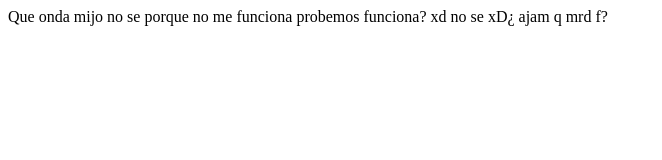
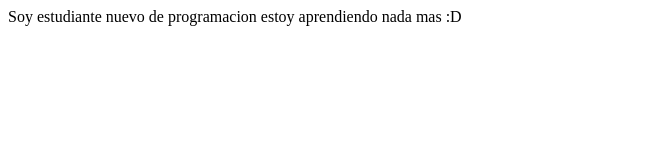
Before and after one commit to yagv/proyectoDemoCursoPrework, a plain HTML site: page index.html in a window 1280 px wide. Shown: the whole page, without its empty margins (0-662 px from the left). Drawn offline with Linux system fonts and the light colour scheme.

Commit message:
Cambie el body

```diff
--- a/index.html
+++ b/index.html
@@ -7,10 +7,7 @@
     <title>Hola Mundo</title>
 </head>
 <body>
-    Que onda mijo
-    no se porque no me funciona
-    probemos
-    funciona? xd no se xD¿
-    ajam q mrd f?
+    Soy estudiante nuevo de programacion
+    estoy aprendiendo nada mas :D
 </body>
 </html>
```
